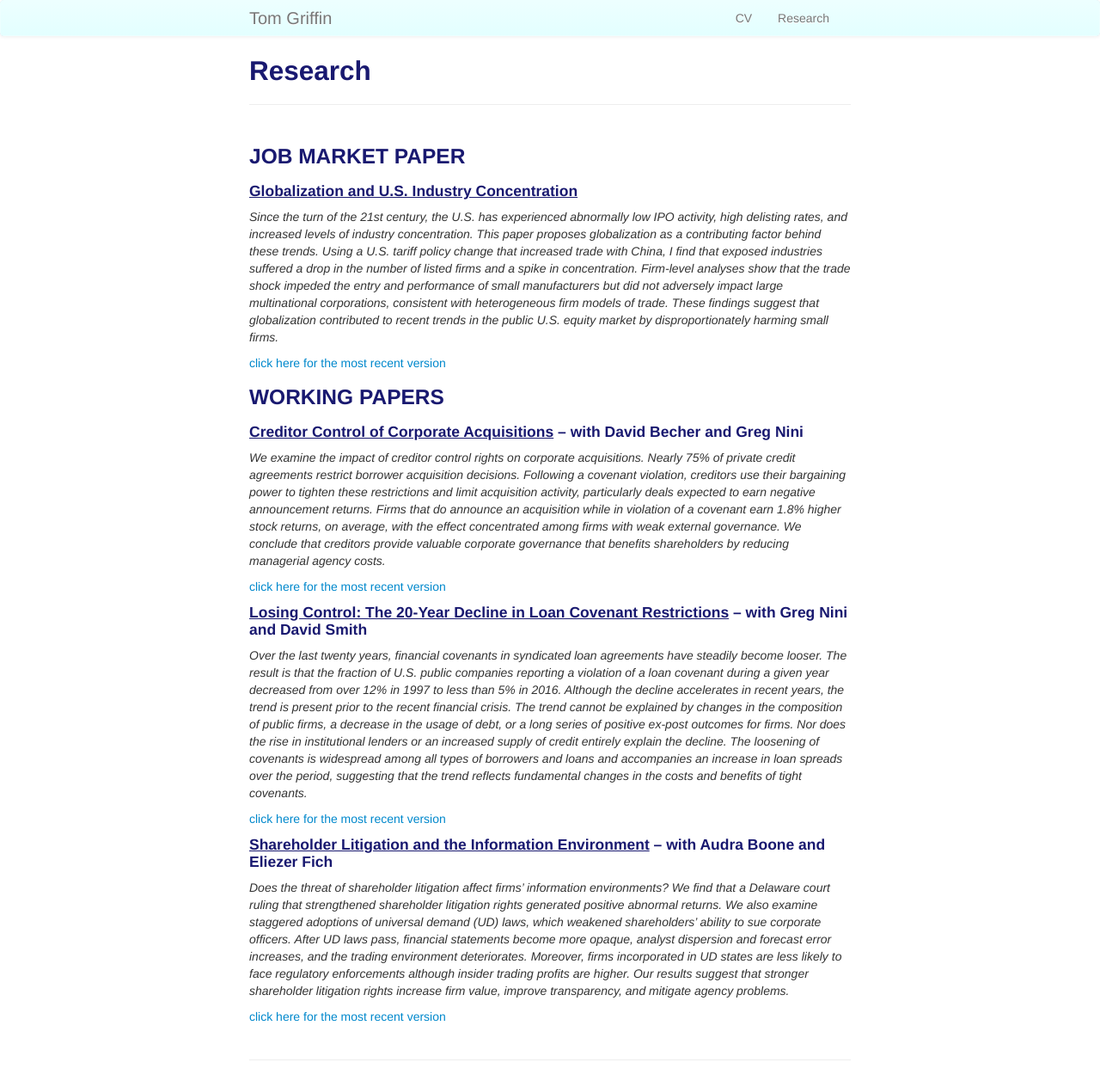
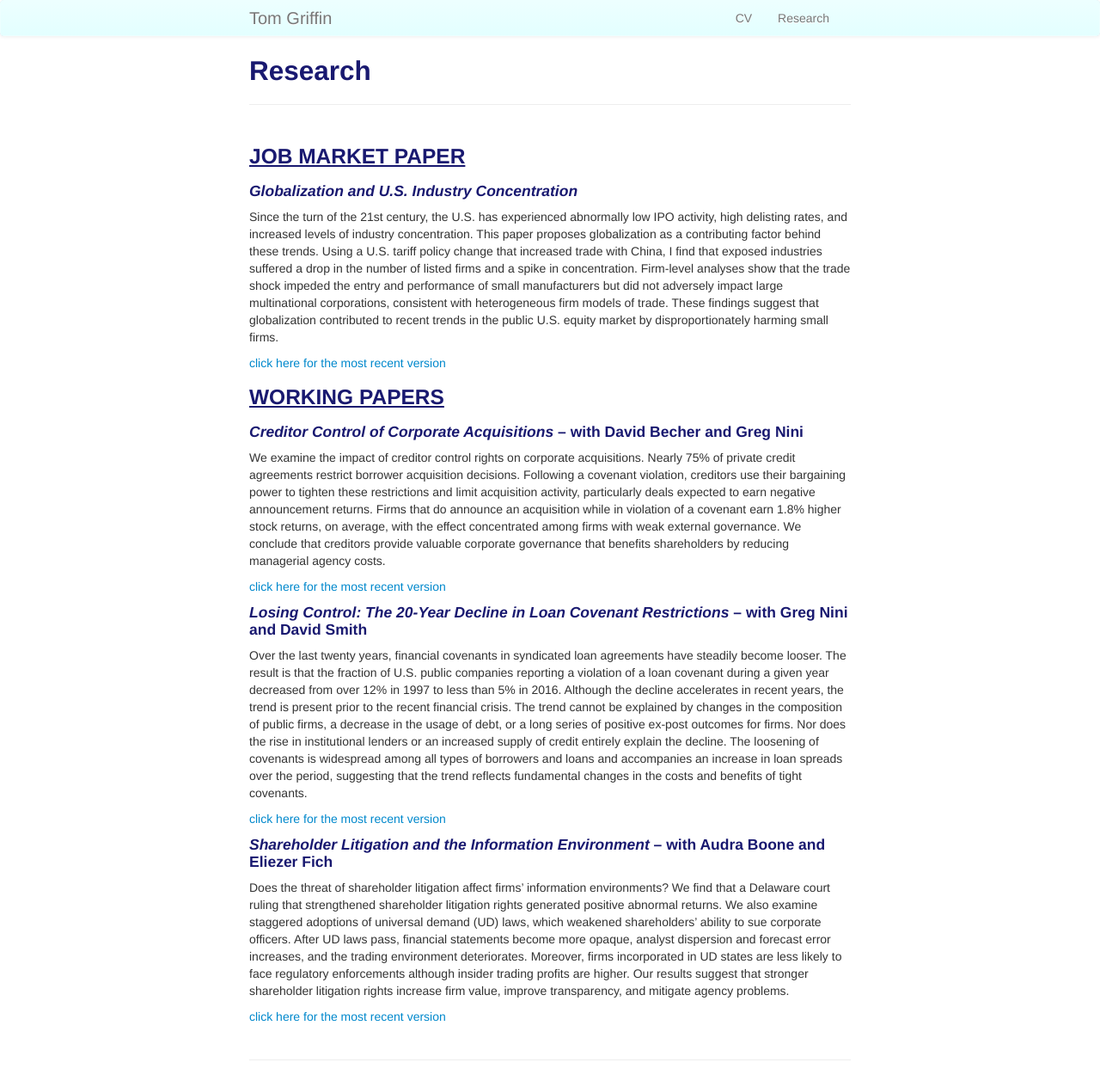
Before and after one commit to ThomasPGriffin/thomaspgriffin.github.io, a Jekyll site: the page built from pages/research.md, in a window 1280 px wide. Shown: the whole page at 86% size. Built offline with Jekyll 4.4.1, drawn with Linux system fonts in a browser that asks for light colours.

```diff
--- a/pages/research.md
+++ b/pages/research.md
@@ -5,38 +5,38 @@ description: Tom Griffin's research
 ---
 
 
-### JOB MARKET PAPER
+### <u>JOB MARKET PAPER<u>
 
-#### <u>Globalization and U.S. Industry Concentration</u>
-*Since the turn of the 21st century, the U.S. has experienced abnormally low IPO activity, high delisting rates, and increased levels of industry concentration. This paper proposes globalization as a contributing factor behind these trends. Using a U.S. tariff policy change that increased trade with China, I find that exposed industries suffered a drop in the number of listed firms and a spike in concentration. Firm-level analyses show that the trade shock impeded the entry and performance of small manufacturers but did not adversely impact large multinational corporations, consistent with heterogeneous firm models of trade. These findings suggest that globalization contributed to recent trends in the public U.S. equity market by disproportionately harming small firms.*
+#### *Globalization and U.S. Industry Concentration*
+Since the turn of the 21st century, the U.S. has experienced abnormally low IPO activity, high delisting rates, and increased levels of industry concentration. This paper proposes globalization as a contributing factor behind these trends. Using a U.S. tariff policy change that increased trade with China, I find that exposed industries suffered a drop in the number of listed firms and a spike in concentration. Firm-level analyses show that the trade shock impeded the entry and performance of small manufacturers but did not adversely impact large multinational corporations, consistent with heterogeneous firm models of trade. These findings suggest that globalization contributed to recent trends in the public U.S. equity market by disproportionately harming small firms.
 
 [click here for the most recent version]({{ BASE_PATH}}/pages/griffin_jmp_20181119.pdf)
 
 
-### WORKING PAPERS
+### <u>WORKING PAPERS<u>
 
-#### <u>Creditor Control of Corporate Acquisitions</u> – with David Becher and Greg Nini
-*We examine the impact of creditor control rights on corporate acquisitions. Nearly 75% of private credit
+#### *Creditor Control of Corporate Acquisitions* – with David Becher and Greg Nini
+We examine the impact of creditor control rights on corporate acquisitions. Nearly 75% of private credit
 agreements restrict borrower acquisition decisions. Following a covenant violation, creditors use their
 bargaining power to tighten these restrictions and limit acquisition activity, particularly deals expected to
 earn negative announcement returns. Firms that do announce an acquisition while in violation of a
 covenant earn 1.8% higher stock returns, on average, with the effect concentrated among firms with weak
 external governance. We conclude that creditors provide valuable corporate governance that benefits
-shareholders by reducing managerial agency costs.*
+shareholders by reducing managerial agency costs.
 
 [click here for the most recent version]({{ BASE_PATH}}/pages/bgn_20181120.pdf)
 
 
 
-#### <u>Losing Control: The 20-Year Decline in Loan Covenant Restrictions</u> – with Greg Nini and David Smith
-*Over the last twenty years, financial covenants in syndicated loan agreements have steadily become looser. The result is that the fraction of U.S. public companies reporting a violation of a loan covenant during a given year decreased from over 12% in 1997 to less than 5% in 2016. Although the decline accelerates in recent years, the trend is present prior to the recent financial crisis. The trend cannot be explained by changes in the composition of public firms, a decrease in the usage of debt, or a long series of positive ex-post outcomes for firms. Nor does the rise in institutional lenders or an increased supply of credit entirely explain the decline. The loosening of covenants is widespread among all types of borrowers and loans and accompanies an increase in loan spreads over the period, suggesting that the trend reflects fundamental changes in the costs and benefits of tight covenants.*
+#### *Losing Control: The 20-Year Decline in Loan Covenant Restrictions* – with Greg Nini and David Smith
+Over the last twenty years, financial covenants in syndicated loan agreements have steadily become looser. The result is that the fraction of U.S. public companies reporting a violation of a loan covenant during a given year decreased from over 12% in 1997 to less than 5% in 2016. Although the decline accelerates in recent years, the trend is present prior to the recent financial crisis. The trend cannot be explained by changes in the composition of public firms, a decrease in the usage of debt, or a long series of positive ex-post outcomes for firms. Nor does the rise in institutional lenders or an increased supply of credit entirely explain the decline. The loosening of covenants is widespread among all types of borrowers and loans and accompanies an increase in loan spreads over the period, suggesting that the trend reflects fundamental changes in the costs and benefits of tight covenants.
 
 [click here for the most recent version]({{ BASE_PATH}}/pages/gns_20181118.pdf)
 
 
 
-#### <u>Shareholder Litigation and the Information Environment</u> – with Audra Boone and Eliezer Fich
-*Does the threat of shareholder litigation affect firms’ information environments? We find that a Delaware court ruling that strengthened shareholder litigation rights generated positive abnormal returns. We also examine staggered adoptions of universal demand (UD) laws, which weakened shareholders’ ability to sue corporate officers. After UD laws pass, financial statements become more opaque, analyst dispersion and forecast error increases, and the trading environment deteriorates. Moreover, firms incorporated in UD states are less likely to face regulatory enforcements although insider trading profits are higher. Our results suggest that stronger shareholder litigation rights increase firm value, improve transparency, and mitigate agency problems.*
+#### *Shareholder Litigation and the Information Environment* – with Audra Boone and Eliezer Fich
+Does the threat of shareholder litigation affect firms’ information environments? We find that a Delaware court ruling that strengthened shareholder litigation rights generated positive abnormal returns. We also examine staggered adoptions of universal demand (UD) laws, which weakened shareholders’ ability to sue corporate officers. After UD laws pass, financial statements become more opaque, analyst dispersion and forecast error increases, and the trading environment deteriorates. Moreover, firms incorporated in UD states are less likely to face regulatory enforcements although insider trading profits are higher. Our results suggest that stronger shareholder litigation rights increase firm value, improve transparency, and mitigate agency problems.
 
 [click here for the most recent version]({{ BASE_PATH}}/pages/bfg_20181029.pdf)
 
```
